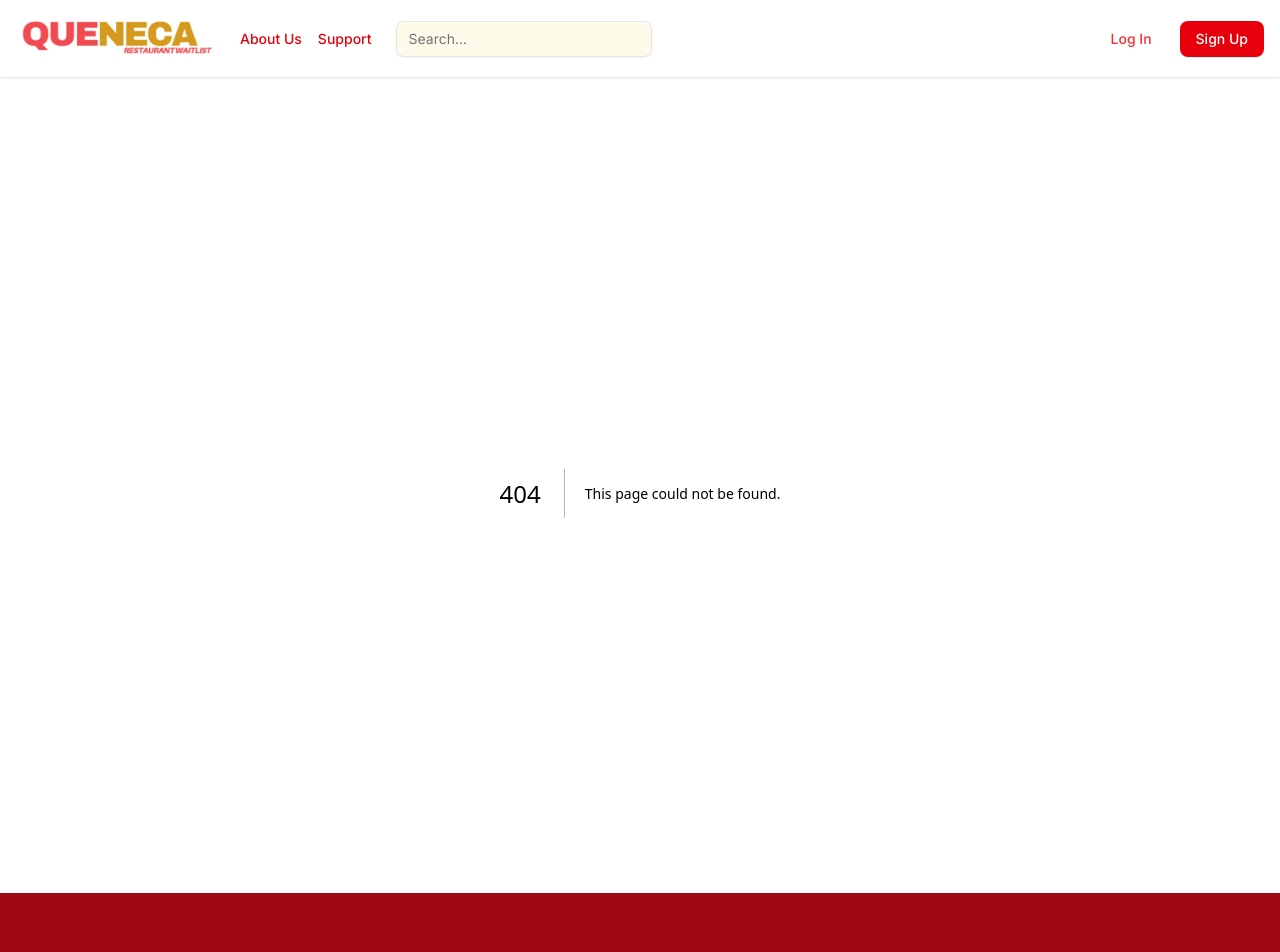
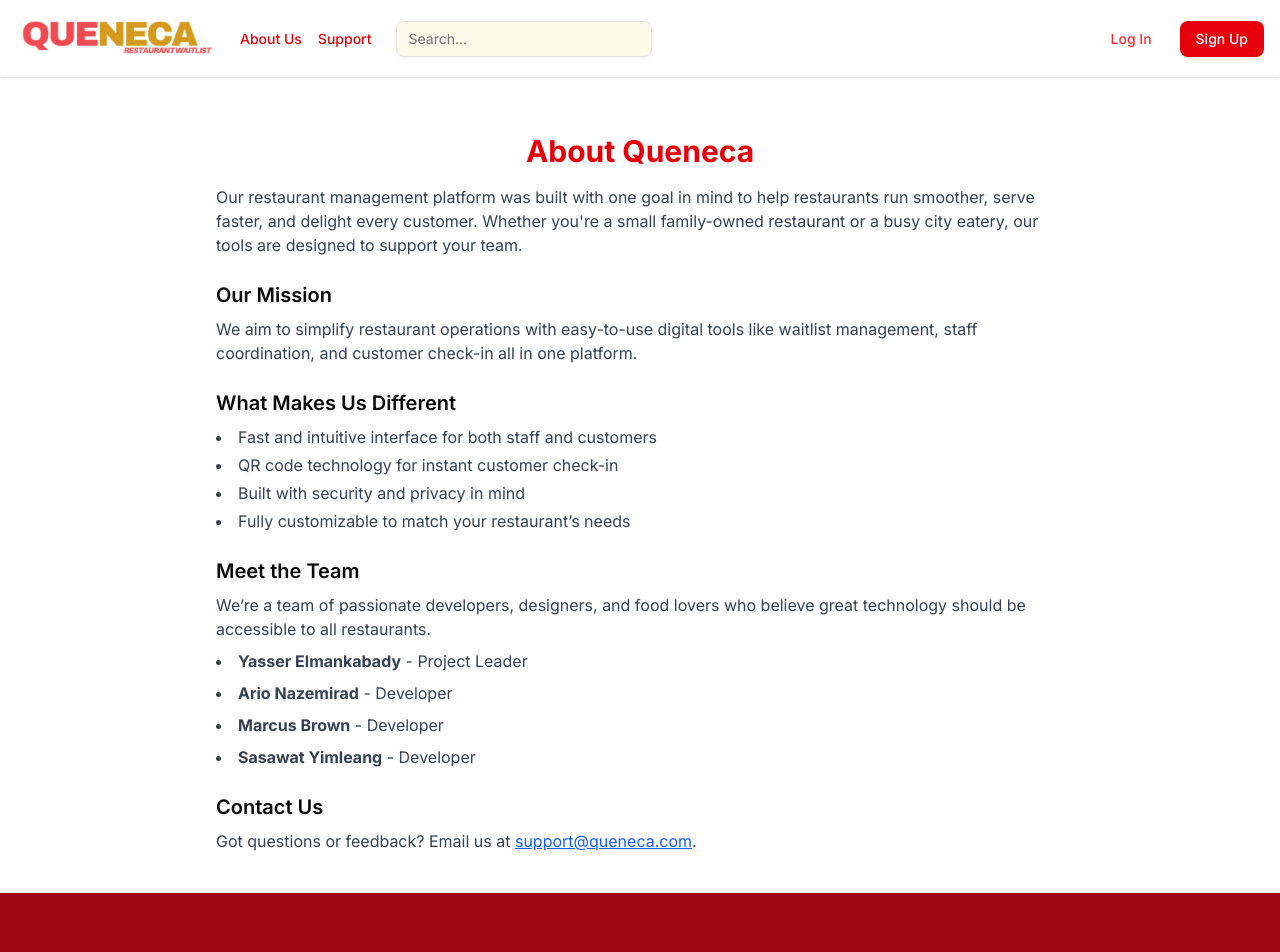
Before and after one commit to SYimleang/PRJ666-G7_Queneca, a Next.js app in the folder client/: page /about in a window 1280 px wide. Before the commit this address had no page. Shown: the top 952 px of the page. Built offline with nearby package versions, Linux system fonts and the light colour scheme.

Commit message:
Add About page

```diff
--- /dev/null
+++ b/client/src/app/about/page.tsx
@@ -0,0 +1,58 @@
+// app/about-us/page.tsx
+export default function AboutUsPage() {
+  return (
+    <main className="max-w-4xl mx-auto px-6 py-10">
+      <h1 className="text-3xl font-bold text-red-600 mb-4 text-center">About Queneca</h1>
+
+      <p className="text-gray-700 mb-6">
+        Our restaurant management platform was built with one goal in mind to help restaurants
+        run smoother, serve faster, and delight every customer. Whether you&apos;re a small family-owned
+        restaurant or a busy city eatery, our tools are designed to support your team.
+      </p>
+
+      <h2 className="text-xl font-semibold mt-6 mb-2">Our Mission</h2>
+      <p className="text-gray-700 mb-4">
+        We aim to simplify restaurant operations with easy-to-use digital tools like waitlist
+        management, staff coordination, and customer check-in all in one platform.
+      </p>
+
+      <h2 className="text-xl font-semibold mt-6 mb-2">What Makes Us Different</h2>
+      <ul className="list-disc list-inside text-gray-700 space-y-1 mb-4">
+        <li>Fast and intuitive interface for both staff and customers</li>
+        <li>QR code technology for instant customer check-in</li>
+        <li>Built with security and privacy in mind</li>
+        <li>Fully customizable to match your restaurant’s needs</li>
+      </ul>
+
+      <h2 className="text-xl font-semibold mt-6 mb-2">Meet the Team</h2>
+      <p className="text-gray-700 mb-4">
+        We’re a team of passionate developers, designers, and food lovers who believe great
+        technology should be accessible to all restaurants.
+        <ul className="list-disc list-inside text-gray-700 space-y-2 mt-2">
+          <li>
+            <strong>Yasser Elmankabady</strong> - Project Leader
+          </li>
+          <li>
+            <strong>Ario Nazemirad</strong> - Developer
+          </li>
+          <li>
+            <strong>Marcus Brown</strong> - Developer
+          </li>
+          <li>
+            <strong>Sasawat Yimleang</strong> - Developer
+          </li>
+
+        </ul>
+      </p>
+
+      <h2 className="text-xl font-semibold mt-6 mb-2">Contact Us</h2>
+      <p className="text-gray-700">
+        Got questions or feedback? Email us at{" "}
+        <a href="mailto:support@queneca.com" className="text-blue-600 underline">
+          support@queneca.com
+        </a>
+        .
+      </p>
+    </main>
+  );
+}
```
